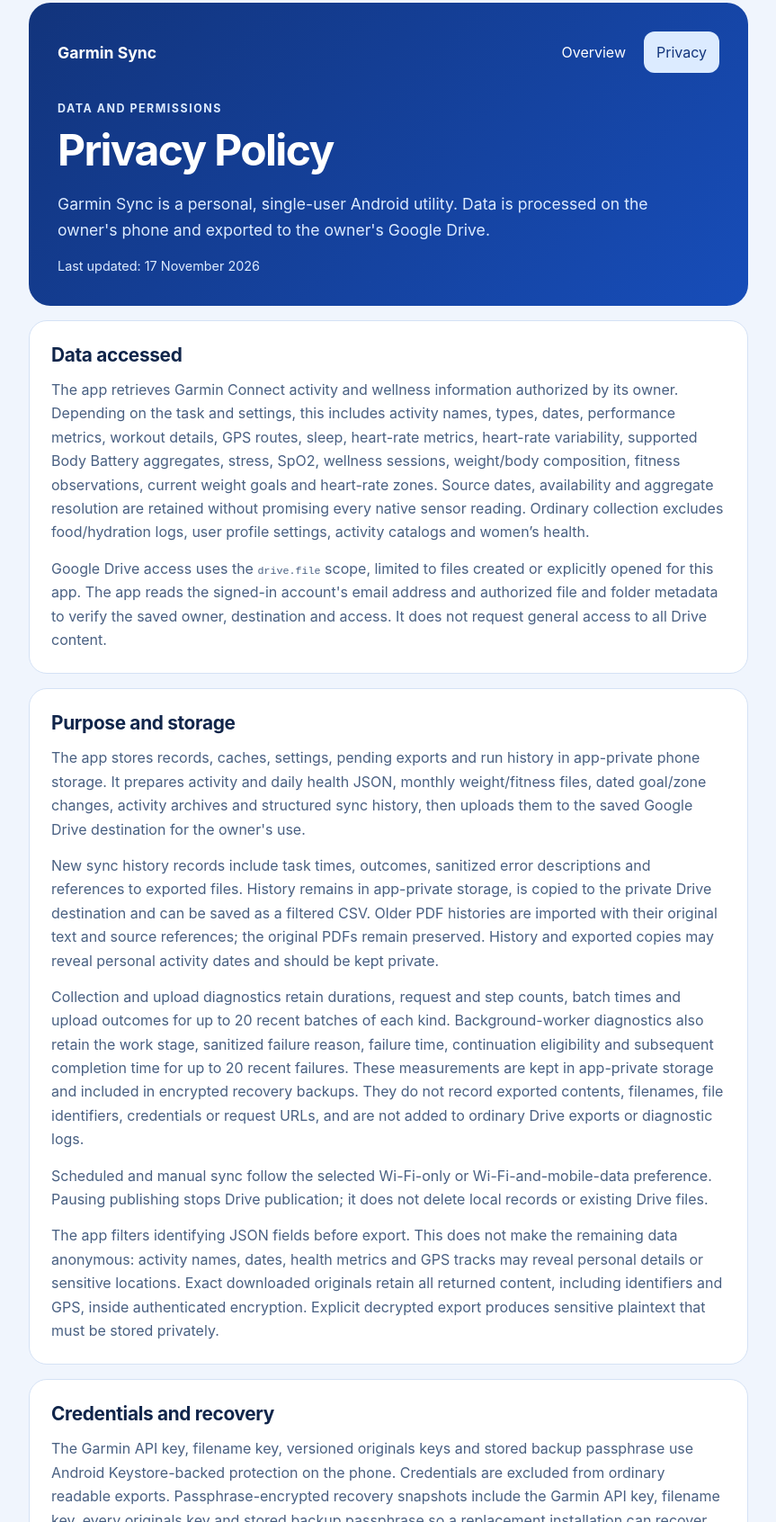
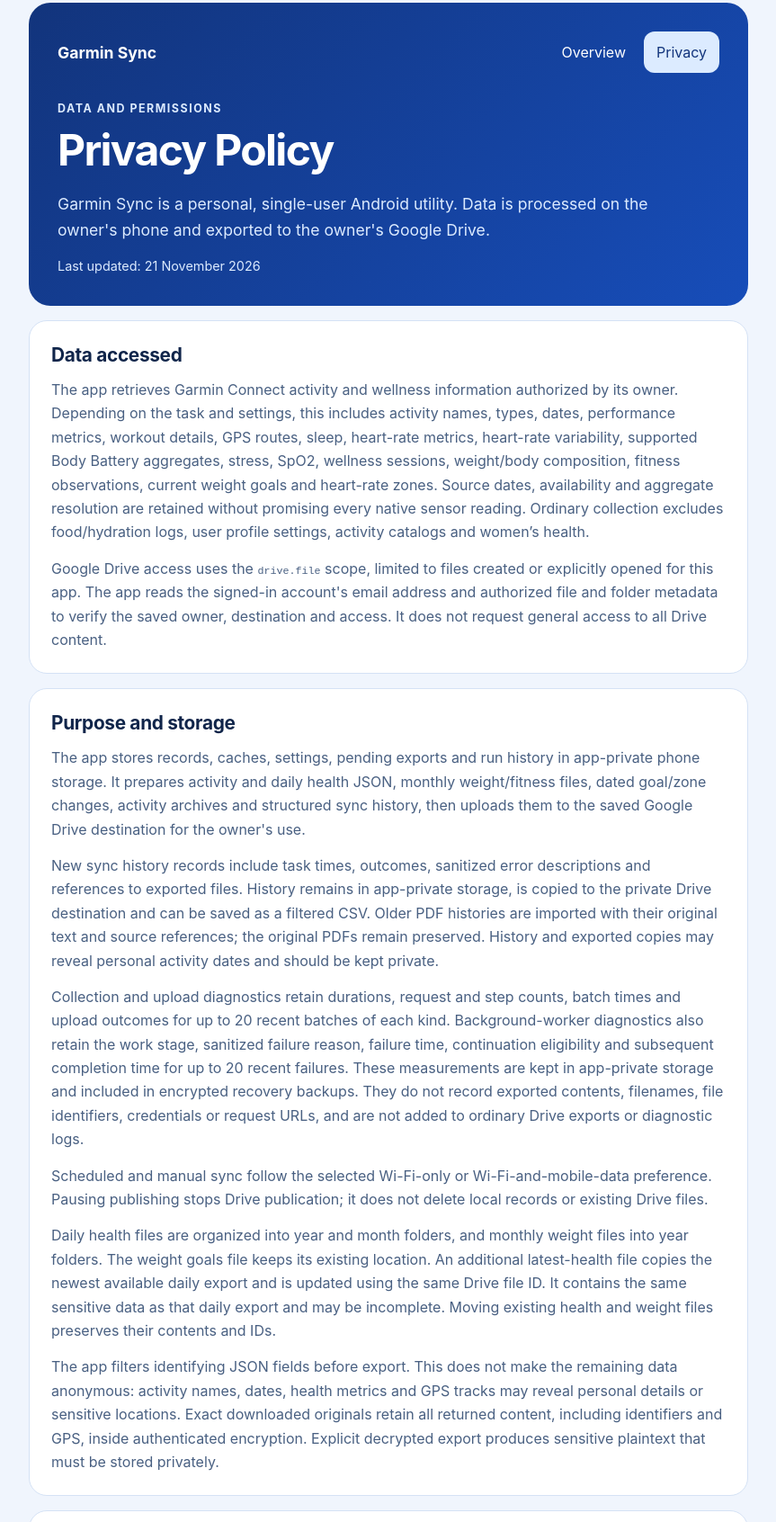
Before and after one commit to LachimB/garmin-sync-info, a plain HTML site: page privacy.html in a window 1280 px wide. Shown: the part 29-1721 px from the top of the page at 90% size, without its empty margins (208-1071 px from the left). Drawn offline with Linux system fonts and the light colour scheme.

Commit message:
Describe organized health and weight exports

```diff
--- a/privacy.html
+++ b/privacy.html
@@ -17,7 +17,7 @@
       <p class="eyebrow">Data and permissions</p>
       <h1>Privacy Policy</h1>
       <p class="lead">Garmin Sync is a personal, single-user Android utility. Data is processed on the owner's phone and exported to the owner's Google Drive.</p>
-      <p class="date">Last updated: <time datetime="2026-11-17">17 November 2026</time></p>
+      <p class="date">Last updated: <time datetime="2026-11-21">21 November 2026</time></p>
     </header>
     <main id="content">
       <section class="card">
@@ -31,6 +31,7 @@
         <p>New sync history records include task times, outcomes, sanitized error descriptions and references to exported files. History remains in app-private storage, is copied to the private Drive destination and can be saved as a filtered CSV. Older PDF histories are imported with their original text and source references; the original PDFs remain preserved. History and exported copies may reveal personal activity dates and should be kept private.</p>
         <p>Collection and upload diagnostics retain durations, request and step counts, batch times and upload outcomes for up to 20 recent batches of each kind. Background-worker diagnostics also retain the work stage, sanitized failure reason, failure time, continuation eligibility and subsequent completion time for up to 20 recent failures. These measurements are kept in app-private storage and included in encrypted recovery backups. They do not record exported contents, filenames, file identifiers, credentials or request URLs, and are not added to ordinary Drive exports or diagnostic logs.</p>
         <p>Scheduled and manual sync follow the selected Wi-Fi-only or Wi-Fi-and-mobile-data preference. Pausing publishing stops Drive publication; it does not delete local records or existing Drive files.</p>
+        <p>Daily health files are organized into year and month folders, and monthly weight files into year folders. The weight goals file keeps its existing location. An additional latest-health file copies the newest available daily export and is updated using the same Drive file ID. It contains the same sensitive data as that daily export and may be incomplete. Moving existing health and weight files preserves their contents and IDs.</p>
         <p>The app filters identifying JSON fields before export. This does not make the remaining data anonymous: activity names, dates, health metrics and GPS tracks may reveal personal details or sensitive locations. Exact downloaded originals retain all returned content, including identifiers and GPS, inside authenticated encryption. Explicit decrypted export produces sensitive plaintext that must be stored privately.</p>
       </section>
       <section class="card">
```
Also changed, not shown: index.html (+1 -0 lines).
